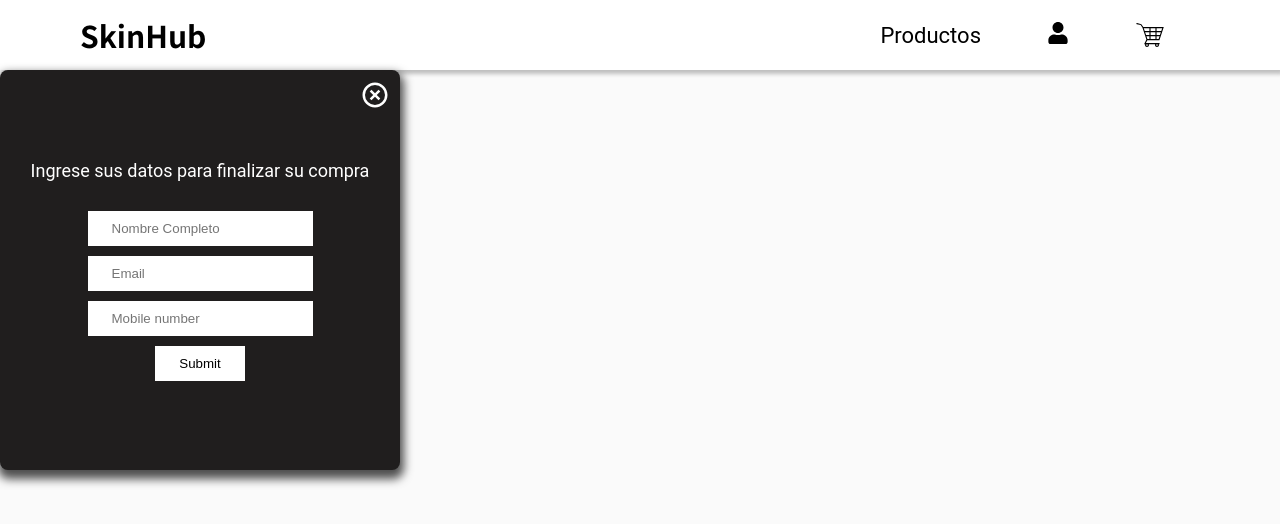
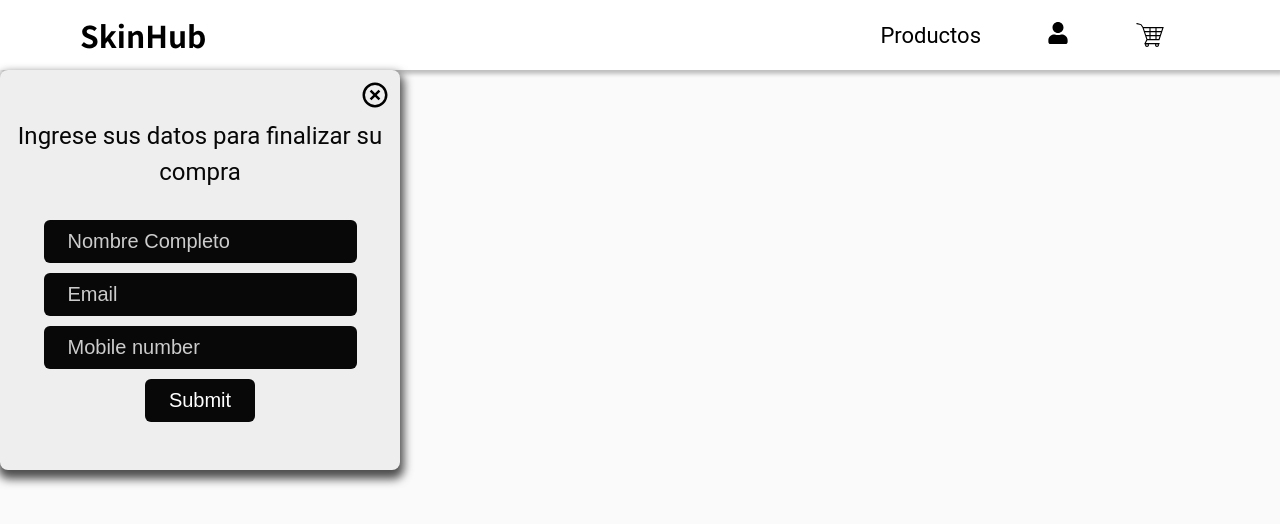
Before and after one commit to octaviodesalvatore/e-commerce, a React (Create React App) app: page /Order in a window 1280 px wide. Shown: the top 524 px of the page. Built offline with nearby package versions, Linux system fonts and the light colour scheme.

Commit message:
Visual Improves

```diff
--- a/src/Components/Cart.js
+++ b/src/Components/Cart.js
@@ -12,8 +12,7 @@ import MuiAlert from "@material-ui/lab/Alert";
 import Confirm from "./Confirm";
 
 function Cart() {
-  const { cartItems, cleanCart, removeItem, totalPrice, cartCount } =
-    useContext(context);
+  const { cartItems, removeItem, totalPrice, cartCount } = useContext(context);
 
   const [confirmacion, setConfirmacion] = useState(false);
   const [open, setOpen] = React.useState(false);
@@ -45,7 +44,6 @@ function Cart() {
 
   return (
     <DivContainer>
-      {console.log("este es el resumen por fuera", resumen)}
       {cartItems.length > 0 ? (
         <>
           <h1>Carrito</h1>
@@ -97,7 +95,8 @@ function Cart() {
               {cartCount}
             </p>
           </TotalDiv>
-          {/* <CleanButton onClick={cleanCart}>Vaciar Carrito</CleanButton> */}
+
+          <ButtonContainer>
             <CleanButton
               onClick={() => {
                 setOpenn(true);
@@ -125,6 +124,7 @@ function Cart() {
                 setResumen={setResumen}
               />
             </StyledBackDrop>
+          </ButtonContainer>
         </>
       ) : (
         <>
@@ -134,7 +134,7 @@ function Cart() {
               <h3>Su numero de orden es: {confirmacion}</h3>
               <p>Recuerde guardar su numero de orden</p>
               <h2>Resumen de su compra:</h2>
-              {console.log(resumen)}
+
               {resumen.length > 0 &&
                 resumen.map((item, index) => {
                   return (
@@ -289,7 +289,6 @@ const CleanButton = styled.button`
   color: #fff;
   padding: 8px 16px;
   border-radius: 4px;
-  margin: 0 auto;
   cursor: pointer;
   display: block;
   margin-top: 50px;
@@ -339,3 +338,10 @@ const TotalDiv = styled.div`
     font-size: 18px;
   }
 `;
+
+const ButtonContainer = styled.div`
+  display: flex;
+  justify-content: center;
+  align-items: center;
+  gap: 40px;
+`;
--- a/src/Components/Confirm.js
+++ b/src/Components/Confirm.js
@@ -9,7 +9,7 @@ function Confirm({ handleClose }) {
   return (
     <MainContainer>
       <SpanClose onClick={handleClose}>
-        <RiCloseCircleLine size={30} fill={"#fff"} />
+        <RiCloseCircleLine size={30} fill={"#000000"} />
       </SpanClose>
       <p>Estas seguro que quieres eliminar tu carrito</p>
       <ButtonContainer>
@@ -29,20 +29,23 @@ export default Confirm;
 const MainContainer = styled.div`
   display: flex;
   position: relative;
-  justify-content: space-evenly;
+  justify-content: center;
   align-items: center;
   flex-direction: column;
   width: 400px;
-  height: 400px;
-  background-color: #201e1e;
+  height: 200px;
+  background-color: #f3f3f3;
   border-radius: 0.5rem;
   -webkit-box-shadow: 1px 6px 10px 3px rgba(0, 0, 0, 0.69);
   box-shadow: 1px 6px 10px 3px rgba(0, 0, 0, 0.69);
 
   p {
-    color: #fff;
+    color: #000000;
     font-size: 24px;
     text-align: center;
+    margin-top: 40px;
+    margin-bottom: 20px;
+    max-width: 320px;
   }
   /* Button:nth-child(1) {
     background-color: #ffffff;
--- a/src/Components/Item.js
+++ b/src/Components/Item.js
@@ -6,10 +6,12 @@ import { Link } from "react-router-dom";
 import context from "./Context";
 import Snackbar from "@material-ui/core/Snackbar";
 import MuiAlert from "@material-ui/lab/Alert";
+import { MdAddShoppingCart } from "react-icons/md";
+
 // import MuiAlert from "@material-ui/lab/Alert";
 function Item(props) {
   const { addItem } = useContext(context);
-  const [open, setOpen] = React.useState(false);
+  const [open, setOpen] = useState(false);
 
   const handleClick = () => {
     setOpen(true);
@@ -47,7 +49,7 @@ function Item(props) {
               handleClick();
             }}
           >
-            Agregar al Carrito
+            <MdAddShoppingCart size={28} />
           </Button>
         </ButtonDiv>
         <Snackbar
@@ -106,14 +108,16 @@ const ButtonDiv = styled.div`
 
   Button:nth-child(1) {
     margin-top: 15px;
-    background-color: #ffffff;
-    color: #000000;
+    background-color: #000000;
+    color: #ffffff;
+    max-height: 40px;
   }
 
   Button:nth-child(2) {
     margin-top: 15px;
-    background-color: #000000;
-    color: #ffffff;
+    background-color: #ececec;
+    color: #111111;
+    max-height: 40px;
   }
 
   @media (max-width: 1326px) {
--- a/src/Components/Order.js
+++ b/src/Components/Order.js
@@ -15,7 +15,6 @@ function Order({ handleClose, setConfirmacion, setResumen }) {
   //
   const actualDate = new Date();
   const onSubmit = (data) => {
-    // console.log(data);
     const nueva_orden = {
       buyer: {
         name: data.Name,
@@ -44,12 +43,10 @@ function Order({ handleClose, setConfirmacion, setResumen }) {
       });
   };
 
-  // console.log(errors);
-
   return (
     <MainContainer>
       <span onClick={handleClose}>
-        <RiCloseCircleLine size={30} fill={"#fff"} />
+        <RiCloseCircleLine size={30} fill={"#000"} />
       </span>
 
       <p>Ingrese sus datos para finalizar su compra</p>
@@ -100,7 +97,7 @@ const MainContainer = styled.div`
   flex-direction: column;
   width: 400px;
   height: 400px;
-  background-color: #201e1e;
+  background-color: #eeeeee;
   border-radius: 0.5rem;
   -webkit-box-shadow: 1px 6px 10px 3px rgba(0, 0, 0, 0.69);
   box-shadow: 1px 6px 10px 3px rgba(0, 0, 0, 0.69);
@@ -113,9 +110,12 @@ const MainContainer = styled.div`
   }
 
   p {
-    color: #fff;
+    color: #070707;
     margin-bottom: 20px;
-    font-size: 18px;
+    font-size: 24px;
+    text-align: center;
+    max-width: 380px;
+    line-height: 1.5;
   }
 
   form input {
@@ -124,17 +124,33 @@ const MainContainer = styled.div`
     margin-top: 10px;
     margin-bottom: 10px;
     border: none;
-    background: #fff;
+    border-radius: 6px;
+    background: #080808;
     transition: all 70ms ease-in-out;
+    color: #fff;
+    font-size: 20px;
+  }
+  input:-webkit-autofill,
+  input:-webkit-autofill:hover,
+  input:-webkit-autofill:focus,
+  input:-webkit-autofill:active {
+    -webkit-box-shadow: 0 0 0 30px #141414 inset !important;
+    -webkit-text-fill-color: white !important;
+    caret-color: white;
+  }
+
+  form input::placeholder {
+    color: #cccccc;
   }
   form input:focus {
     outline: none;
   }
   form input:hover {
-    background: #eeeeee;
+    background: #141414;
   }
   form input:nth-child(4) {
     cursor: pointer;
     margin: 0 auto;
+    color: #fff;
   }
 `;
```
Lines whose indentation alone changed are shown as unchanged.
